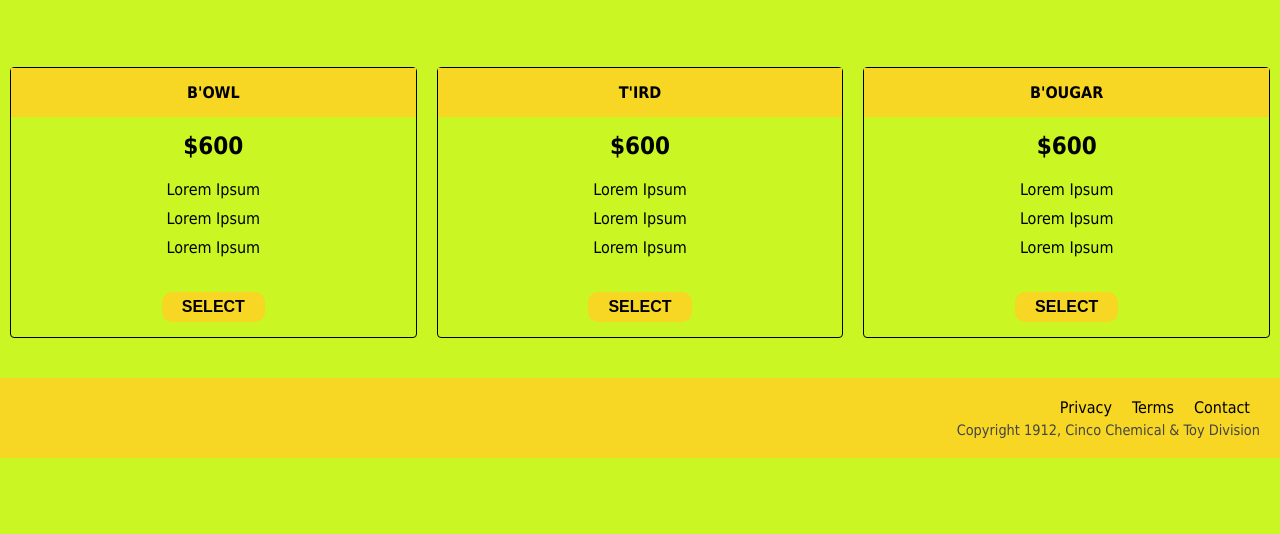
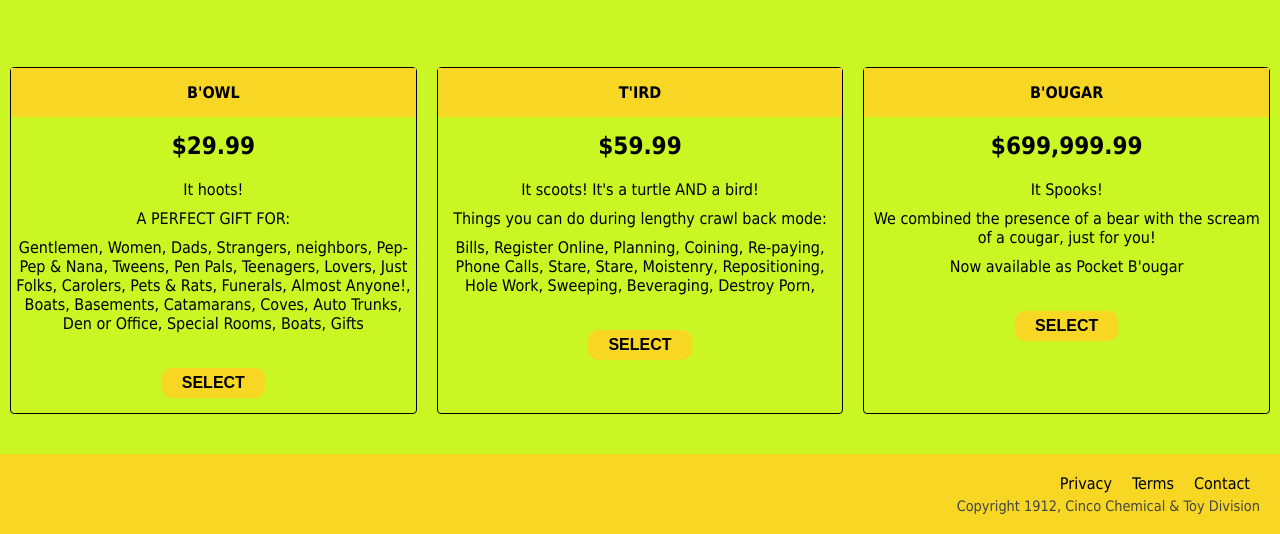
Before and after one commit to onewholeapodaca/fccproductlanding, a plain HTML site: page index.html in a window 1280 px wide. Shown: the part 1068-1602 px from the top of the page. Before the commit the page ends 1526 px from the top, so only its background shows below. Drawn offline with Linux system fonts and the light colour scheme.

Commit message:
Update index.html

```diff
--- a/index.html
+++ b/index.html
@@ -57,37 +57,37 @@
           </div>
         </div>
       </section>
-      <section id="how-it-works"><iframe id="video"  height="315" src="https://www.youtube.com/embed/oxzfGMQBf3A?controls=0&amp;clip=UgkxrCzH5P9aqdylJ3wivXa-LqBT69KHNKTp&amp;clipt=EMCeAxjj9AM?autoplay=1" title="YouTube video player" frameborder="0" allow="accelerometer; autoplay; clipboard-write; encrypted-media; gyroscope; picture-in-picture" allowfullscreen=""></iframe></section>
+      <section id="how-it-works"><iframe id="video"  height="315" src="https://www.youtube.com/embed/oxzfGMQBf3A?controls=0&amp;clip=UgkxrCzH5P9aqdylJ3wivXa-LqBT69KHNKTp&amp;clipt=EMCeAxjj9AM" title="YouTube video player" frameborder="0" allow="accelerometer; autoplay; clipboard-write; encrypted-media; gyroscope; picture-in-picture" allowfullscreen=""></iframe></section>
       <section id="pricing">
         <div id="bowl" class="product">
           <div class="level">B'OWL</div>
-          <h2>$600</h2>
+          <h2>$29.99</h2>
           <ol>
-            <li>Lorem Ipsum</li>
-            <li>Lorem Ipsum</li>
-            <li>Lorem Ipsum</li>
+            <li>It hoots!</li>
+            <li>A PERFECT GIFT FOR:</li>
+            <li>Gentlemen, Women, Dads, Strangers, neighbors, Pep-Pep & Nana, Tweens, Pen Pals, Teenagers, Lovers, Just Folks, Carolers, Pets & Rats, Funerals, Almost Anyone!, Boats, Basements, Catamarans, Coves, Auto Trunks, Den or Office, Special Rooms, Boats, Gifts</li>
           </ol>
           <button class="btn">SELECT</button>
         </div>
 
-        <div id="bowl" class="product">
+        <div id="tird" class="product">
           <div class="level">T'IRD</div>
-          <h2>$600</h2>
+          <h2>$59.99</h2>
           <ol>
-            <li>Lorem Ipsum</li>
-            <li>Lorem Ipsum</li>
-            <li>Lorem Ipsum</li>
+            <li>It scoots! It's a turtle AND a bird!</li>
+            <li>Things you can do during lengthy crawl back mode:</li>
+            <li>Bills, Register Online, Planning, Coining, Re-paying, Phone Calls, Stare, Stare, Moistenry, Repositioning, Hole Work, Sweeping, Beveraging, Destroy Porn, </li>
           </ol>
           <button class="btn">SELECT</button>
         </div>
 
         <div id="bowl" class="product">
           <div class="level">B'OUGAR</div>
-          <h2>$600</h2>
+          <h2>$699,999.99</h2>
           <ol>
-            <li>Lorem Ipsum</li>
-            <li>Lorem Ipsum</li>
-            <li>Lorem Ipsum</li>
+            <li>It Spooks!</li>
+            <li>We combined the presence of a bear with the scream of a cougar, just for you!</li>
+            <li>Now available as Pocket B'ougar</li>
           </ol>
           <button class="btn">SELECT</button>
         </div>
```
